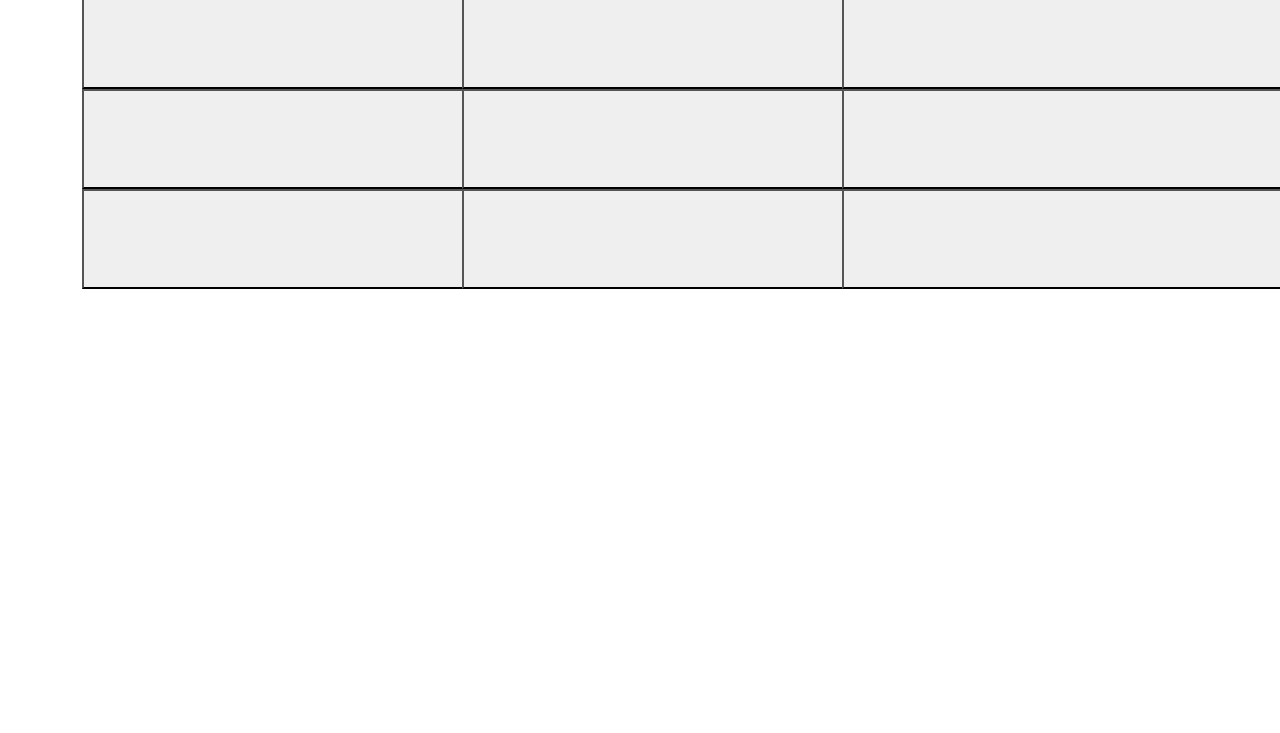
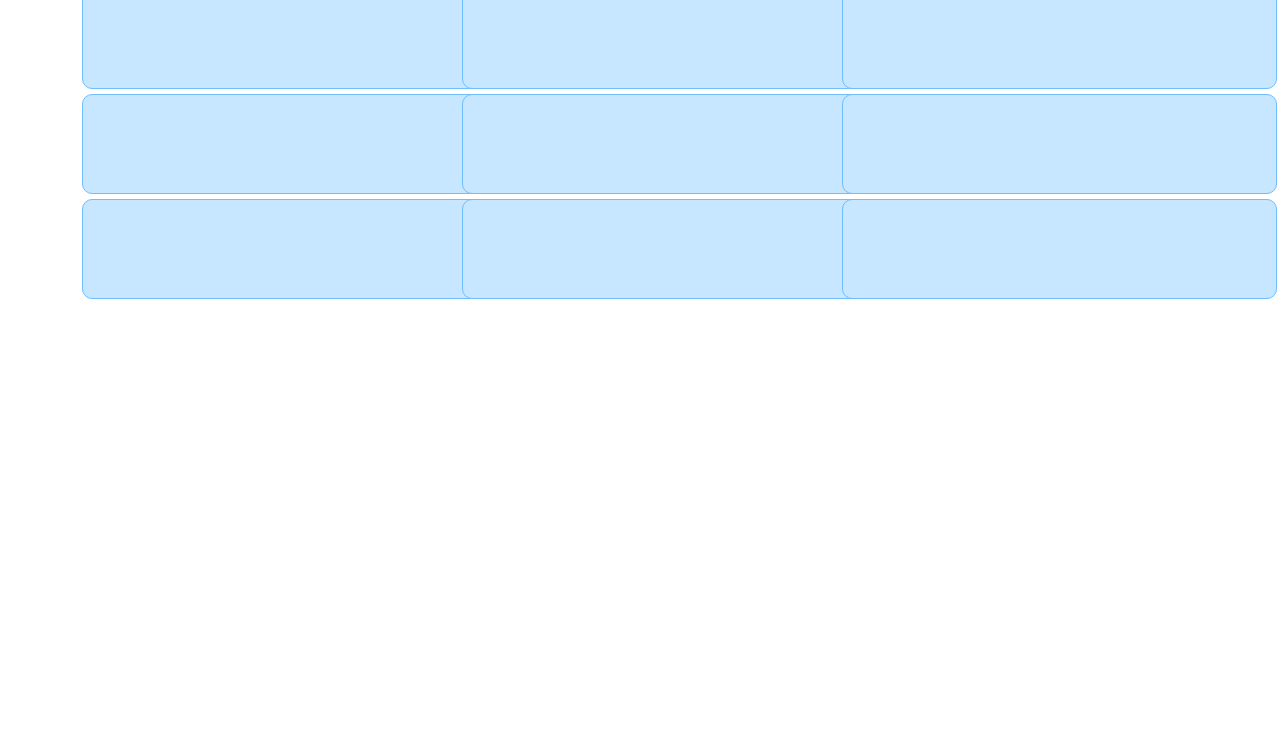
Before and after one commit to ItaloFernande/PCs-Pasadas, a plain HTML site: page PC 2022-2/3rayas.html in a window 1280 px wide. Shown: the part 67-800 px from the top of the page. Drawn offline with nearby package versions, Linux system fonts and the light colour scheme.

Commit message:
Update estilo.css

```diff
--- a/PC 2022-2/estilo.css
+++ b/PC 2022-2/estilo.css
@@ -1,4 +1,9 @@
 button{
-    width: 440px;
+    width: 435px;
     height: 100px;
+    background-color: rgb(199, 230, 255);
+    border: 1px solid rgb(112, 190, 253);
+    margin-bottom: 5px;
+    font-size: 32px;
+    border-radius: 10px;
 }
```
